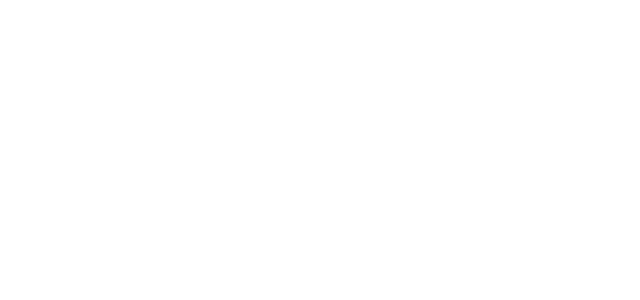
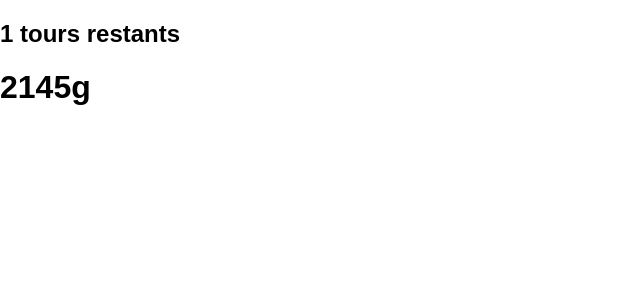
Before and after one commit to Adi-df/le-jeu-du-poids, a Next.js app: page /play/round in a window 1280 px wide. Shown: the top 300 px of the page, without its empty margins (0-640 px from the left). Built offline with nearby package versions, Linux system fonts and the light colour scheme.

Commit message:
Display rounds and target weight

```diff
--- a/pages/play/round.tsx
+++ b/pages/play/round.tsx
@@ -1,7 +1,19 @@
 import type { NextPage } from "next"
+import { useEffect } from "react"
+import { useStore } from "../../store/store"
+
+const MIN_WEIGHT = 100;
+const MAX_WEIGHT = 4000;
 
 const Round: NextPage = () => {
-  return <div></div>
+  const { leftRounds, targetWeight, setTargetWeight } = useStore(({ leftRounds, targetWeight, setTargetWeight }) => ({ leftRounds, targetWeight, setTargetWeight }))
+
+  useEffect(() => setTargetWeight(Math.floor(Math.random() * (MAX_WEIGHT - MIN_WEIGHT) + MIN_WEIGHT)), [])
+
+  return <div>
+    <h2>{leftRounds} tours restants</h2>
+    <h1>{targetWeight}g</h1>
+  </div>
 }
 
 export default Round
```
